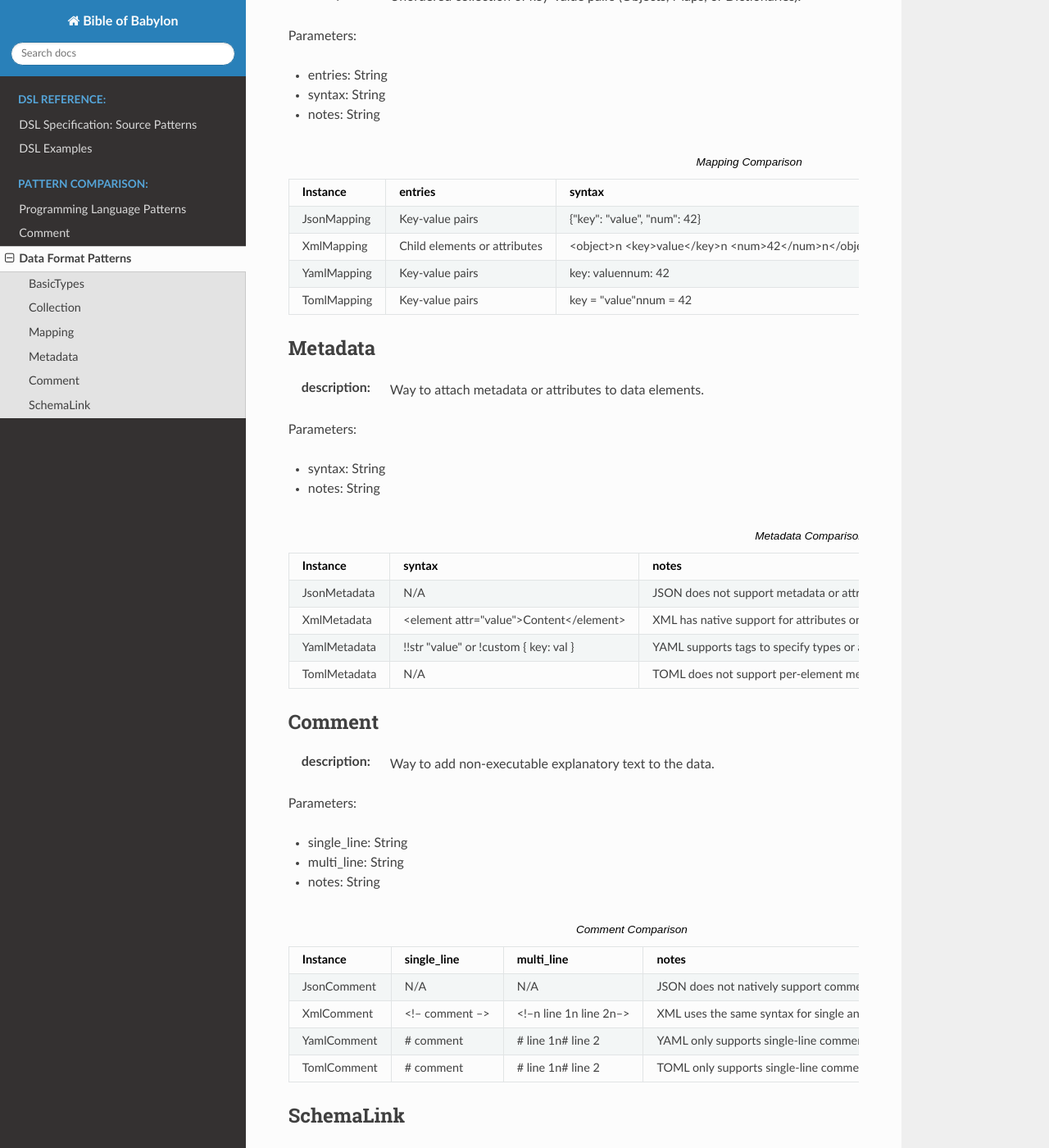
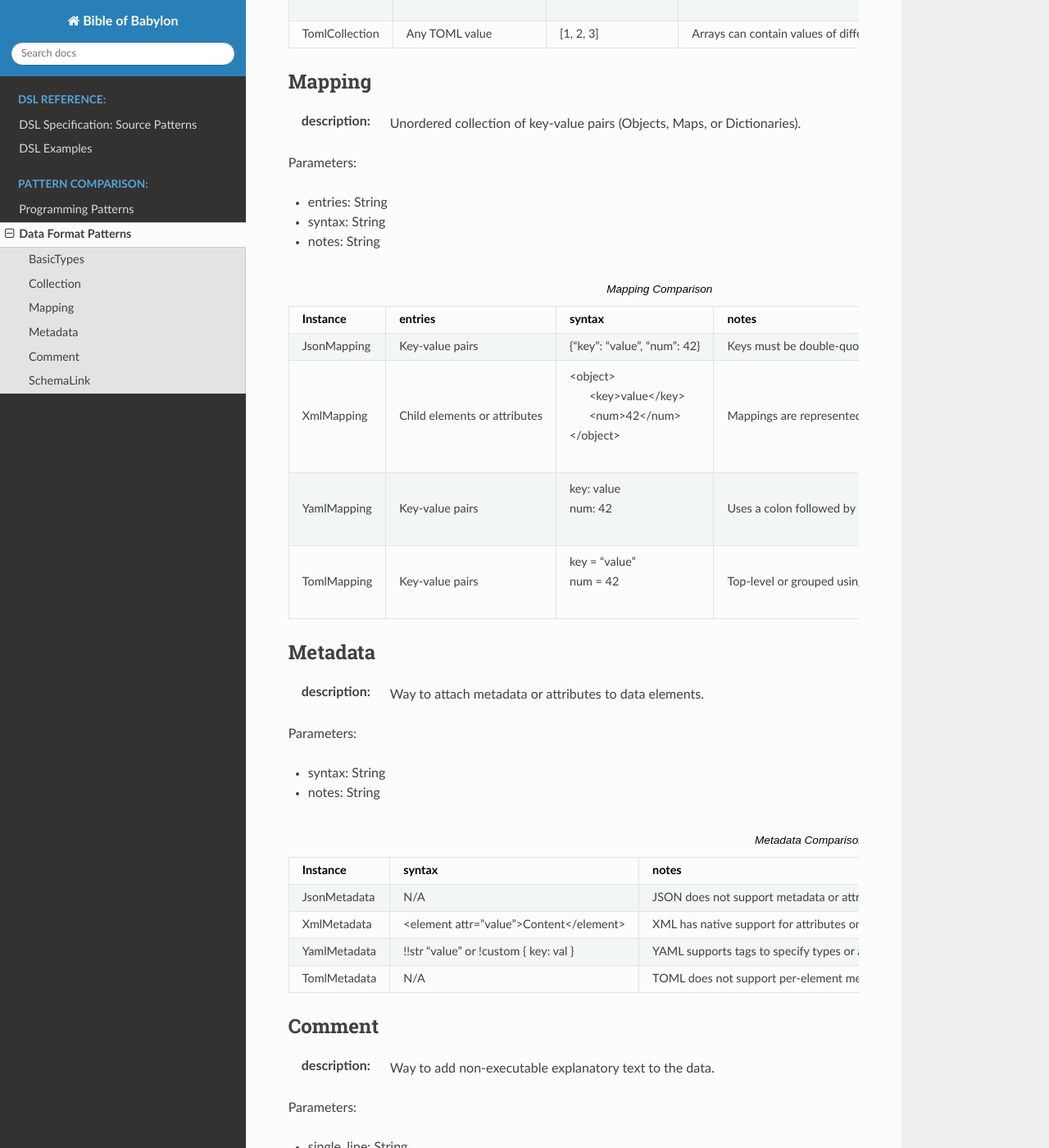
Before and after one commit to chatelao/bible-of-babylon, a Sphinx documentation site: the page built from docs/data_formats.rst, in a window 1280 px wide and 1400 px high, scrolled down 1244 px. Shown: the whole window at 82% size. Built offline with Sphinx 7.4.7 and the Read the Docs theme 3.1.0, drawn with Linux system fonts in a browser that asks for light colours; some of the changed text lies outside the part shown.

Commit message:
Fix extra newline in multiline documentation table cells
Modified `format_table_cell` in `src/generator.py` to strip leading and trailing whitespace from multiline strings before processing them into reStructuredText line blocks. This prevents an extra empty line (marked by a bare `|`) from appearing at the end of multiline cells, such as those used for comments, function bodies, or assembly snippets.

Also updated existing generated documentation in `docs/programming.rst` and `docs/data_formats.rst` to reflect the improved formatting and corrected some unescaped quotes.

```diff
--- a/docs/data_formats.rst
+++ b/docs/data_formats.rst
@@ -32,7 +32,7 @@
      - boolean_val
      - notes
    * - JsonBasic
-     - \"Hello\"
+     - "Hello"
      - 42 or 3.14
      - true / false
      - Standard JSON types; strings must be double-quoted.
@@ -42,12 +42,12 @@
      - <tag>true</tag>
      - XML is text-based; types are typically inferred or defined by a schema (XSD).
    * - YamlBasic
-     - Hello or 'Hello' or \"Hello\"
+     - Hello or 'Hello' or "Hello"
      - 42 or 3.14
      - true / false (or yes/no, on/off in YAML 1.1)
      - YAML supports plain, single-quoted, and double-quoted strings.
    * - TomlBasic
-     - \"Hello\"
+     - "Hello"
      - 42 or 3.14
      - true / false
      - TOML is strictly typed; strings must be double-quoted.
@@ -81,15 +81,20 @@
      - notes
    * - JsonCollection
      - Any JSON value
-     - [1, \"two\", true]
+     - [1, "two", true]
      - Elements are comma-separated and enclosed in square brackets.
    * - XmlCollection
      - Repeated child elements
-     - <list>\n  <item>1</item>\n  <item>2</item>\n</list>
+     - | <list>
+       |   <item>1</item>
+       |   <item>2</item>
+       | </list>
      - Collections are typically represented by repeating elements under a parent.
    * - YamlCollection
      - Any YAML value
-     - - 1\n- two\n- true
+     - | - 1
+       | - two
+       | - true
      - Uses a dash followed by a space for each element.
    * - TomlCollection
      - Any TOML value
@@ -125,19 +130,24 @@
      - notes
    * - JsonMapping
      - Key-value pairs
-     - {\"key\": \"value\", \"num\": 42}
+     - {"key": "value", "num": 42}
      - Keys must be double-quoted strings.
    * - XmlMapping
      - Child elements or attributes
-     - <object>\n  <key>value</key>\n  <num>42</num>\n</object>
+     - | <object>
+       |   <key>value</key>
+       |   <num>42</num>
+       | </object>
      - Mappings are represented as nested elements.
    * - YamlMapping
      - Key-value pairs
-     - key: value\nnum: 42
+     - | key: value
+       | num: 42
      - Uses a colon followed by a space to separate key and value.
    * - TomlMapping
      - Key-value pairs
-     - key = \"value\"\nnum = 42
+     - | key = "value"
+       | num = 42
      - Top-level or grouped using [headers].
 
 
@@ -166,12 +176,12 @@
      - notes
    * - JsonMetadata
      - N/A
-     - JSON does not support metadata or attributes on elements; often simulated using underscore-prefixed keys (e.g., \"_metadata\": { ... }).
+     - JSON does not support metadata or attributes on elements; often simulated using underscore-prefixed keys (e.g., "_metadata": { ... }).
    * - XmlMetadata
-     - <element attr=\"value\">Content</element>
+     - <element attr="value">Content</element>
      - XML has native support for attributes on elements.
    * - YamlMetadata
-     - !!str \"value\" or !custom { key: val }
+     - !!str "value" or !custom { key: val }
      - YAML supports tags to specify types or attach metadata to nodes.
    * - TomlMetadata
      - N/A
@@ -246,10 +261,11 @@
      - syntax
      - notes
    * - JsonSchemaLink
-     - \"\$schema\": \"http://json-schema.org/draft-07/schema#\"
+     - "\$schema": "http://json-schema.org/draft-07/schema#"
      - JSON uses the \$schema keyword to point to a JSON Schema file.
    * - XmlSchemaLink
-     - <root xmlns:xsi=\"http://www.w3.org/2001/XMLSchema-instance\"\n      xsi:schemaLocation=\"http://example.com schema.xsd\">
+     - | <root xmlns:xsi="http://www.w3.org/2001/XMLSchema-instance"
+       |       xsi:schemaLocation="http://example.com schema.xsd">
      - XML uses the xsi:schemaLocation attribute to link to an XSD.
    * - YamlSchemaLink
      - # yaml-language-server: \$schema=<url_or_path>
```
Also changed, not shown: other parts of docs/data_formats.rst (+8 -3 lines), docs/programming.rst (+69 -30 lines), 1 other file.
